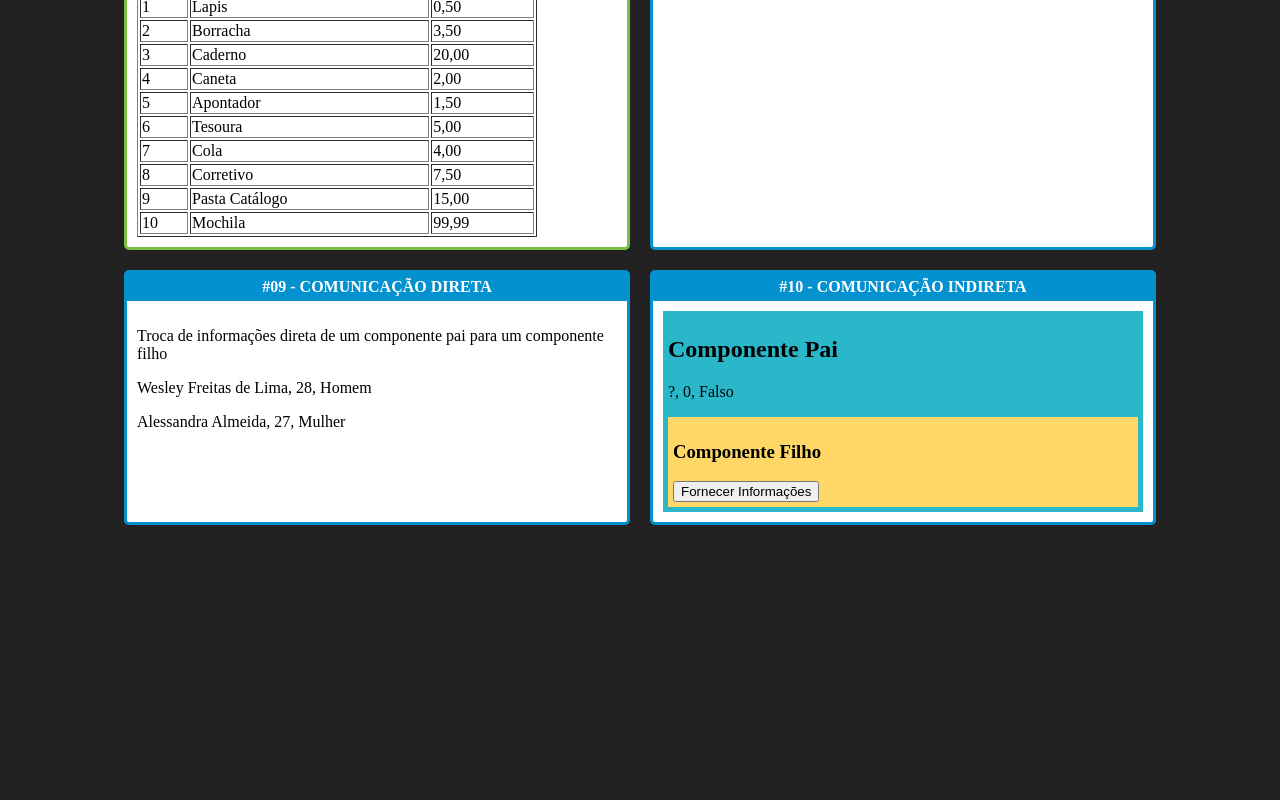
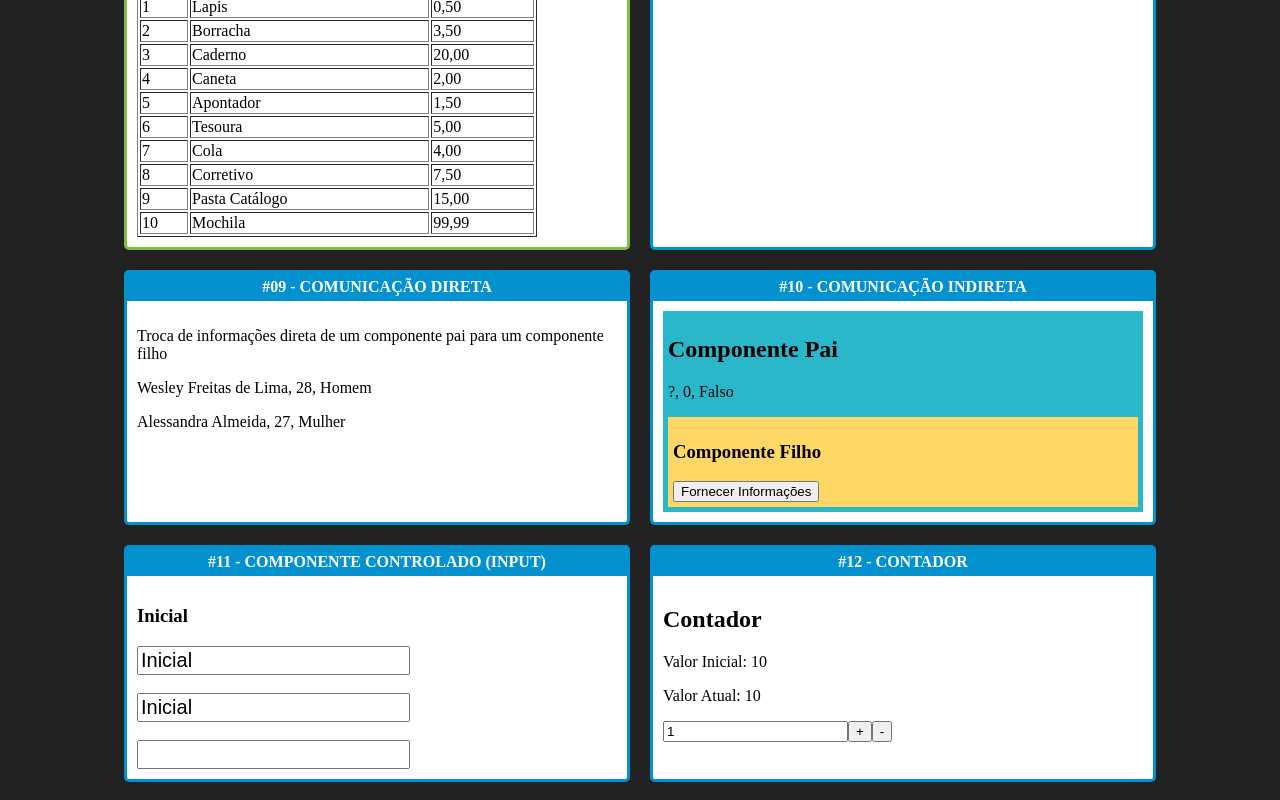
Before and after one commit to WesleyFreitasdeLima/estudos-react-fundamentos, a React (Create React App) app: page / in a window 1280 px wide. Shown: the part 972-1772 px from the top of the page. Before the commit the page ends 1515 px from the top, so only its background shows below. Built offline with nearby package versions, Linux system fonts and the light colour scheme.

Commit message:
Aula 33 à 34

```diff
--- a/src/App.jsx
+++ b/src/App.jsx
@@ -17,6 +17,8 @@ import TabelaProdutos from './components/repeticao/TabelaProdutos';
 import ParOuImpar from './components/condicional/ParOuImpar';
 import ComDiretaPai from './components/comunicacao/ComDiretaPai';
 import ComIndiretaPai from './components/comunicacao/ComIndiretaPai';
+import Input from './components/formulario/Input';
+import Contador from './components/contador/Contador';
 
 export default () => {
     return (
@@ -25,6 +27,7 @@ export default () => {
             <p>
                 Execícios executados durante o curso de <a href="https://www.udemy.com/course/react-redux-pt/">React + Redux</a>
             </p>
+
             <div className="Cards">
                 <Card titulo="#01 - Primeiro Componente" >
                     <PrimeiroComponente />
@@ -73,6 +76,14 @@ export default () => {
                 <Card titulo="#10 - Comunicação Indireta">
                     <ComIndiretaPai />
                 </Card>
+
+                <Card titulo="#11 - Componente Controlado (Input)">
+                    <Input />
+                </Card>
+
+                <Card titulo="#12 - Contador">
+                    <Contador numeroInicial={10} />
+                </Card>
             </div>
         </div>
     );
--- /dev/null
+++ b/src/components/contador/Contador.jsx
@@ -0,0 +1,48 @@
+import React from 'react';
+
+class Contador extends React.Component {
+    constructor(props) {
+        super(props);
+
+        this.state = {
+            numeroInicial: props.numeroInicial || 0,
+            numero: props.numeroInicial,
+            passo: props.passoInicial || 1
+        }
+    }
+
+    add = () => {
+        this.setState({
+            numero: this.state.numero + this.state.passo
+        });
+    }
+
+    rmv = () => {
+        this.setState({
+            numero: this.state.numero - this.state.passo
+        });
+    }
+
+    setPasso = (event) => {
+        this.setState({
+            passo: +event.target.value
+        })
+    }
+
+    render() {
+        return (
+            <div>
+                <h2>Contador</h2>
+                <p>Valor Inicial: {this.state.numeroInicial}</p>
+                <p>Valor Atual: {this.state.numero}</p>
+                <p>
+                    <input type="text" value={this.state.passo} onChange={this.setPasso} />
+                    <button onClick={this.add}>+</button>
+                    <button onClick={this.rmv}>-</button>
+                </p>
+            </div>
+        );
+    }
+}
+
+export default Contador;
--- /dev/null
+++ b/src/components/formulario/Input.css
@@ -0,0 +1,3 @@
+.input {
+    font-size: 20px;
+}
--- /dev/null
+++ b/src/components/formulario/Input.jsx
@@ -0,0 +1,22 @@
+import React, { useState } from 'react';
+import './Input.css';
+
+export default props => {
+    const [valor, setValor] = useState('Inicial');
+
+    function quandoMudar(e) {
+        setValor(e.target.value);
+        console.log(e.target.value);
+    }
+
+    return (
+        <div >
+            <h3>{valor}</h3>
+            <input className="input" type="text" value={valor} onChange={quandoMudar} />
+            <br /><br />
+            <input className="input" type="text" value={valor} readOnly />
+            <br /><br />
+            <input className="input" type="text" value={undefined} />
+        </div>
+    )
+}
```
